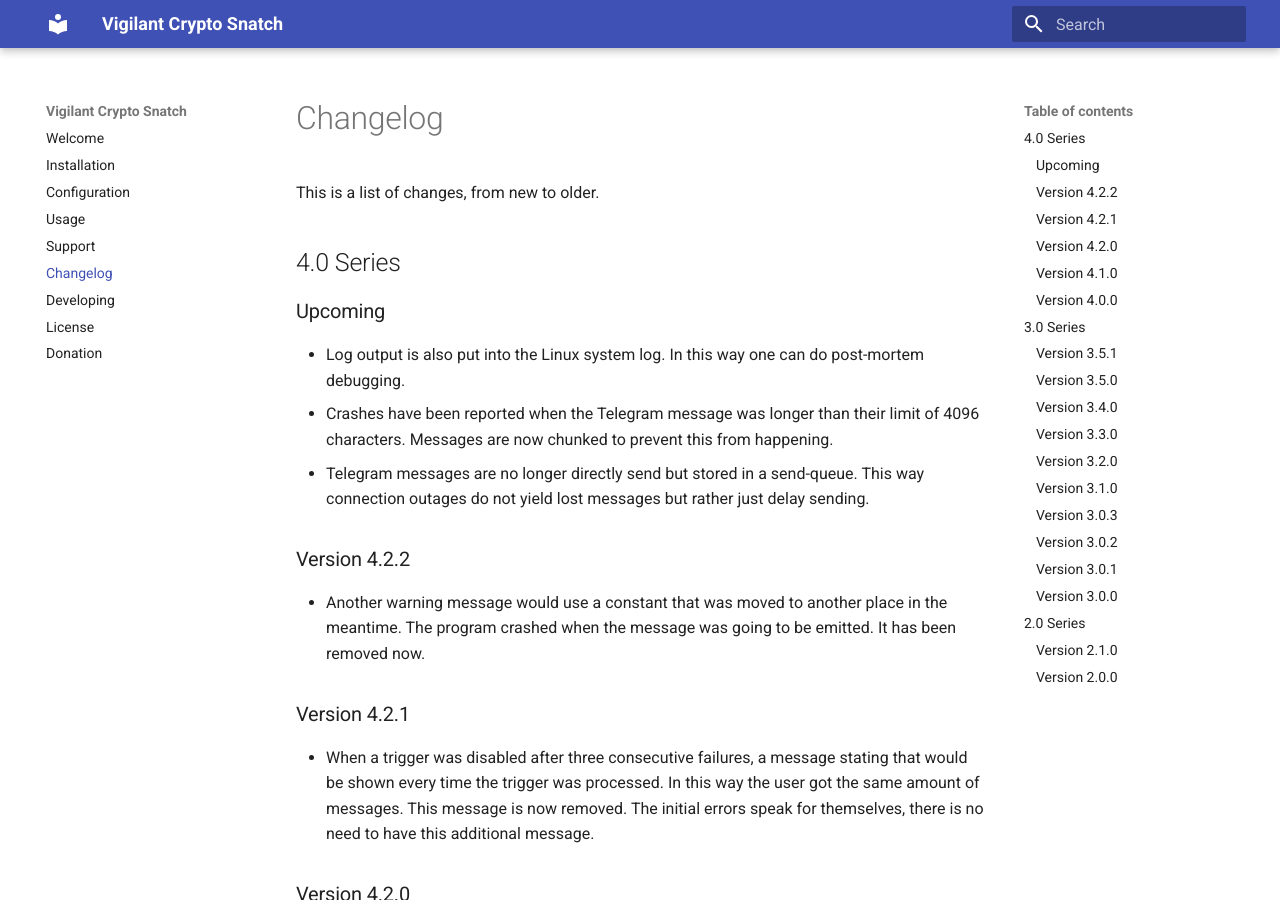
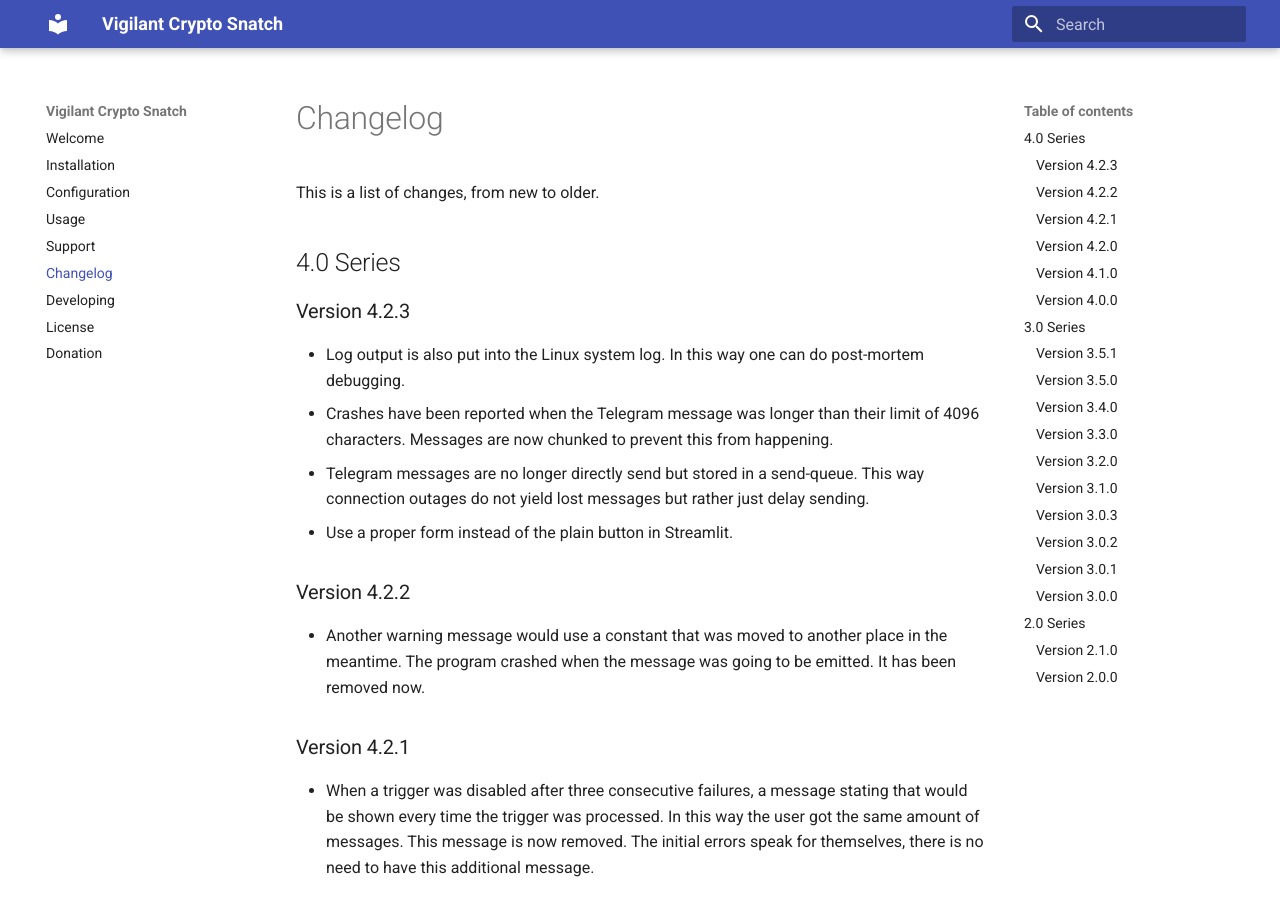
Before and after one commit to martin-ueding/vigilant-crypto-snatch, an MkDocs documentation site: the page built from docs/changelog.md, in a window 1280 px wide and 900 px high. Built offline with MkDocs 1.6.1 and Material for MkDocs 9.7.7, drawn with Linux system fonts in a browser that asks for light colours.

Commit message:
Changelog entry

```diff
--- a/docs/changelog.md
+++ b/docs/changelog.md
@@ -4,11 +4,12 @@ This is a list of changes, from new to older.
 
 ## 4.0 Series
 
-### Upcoming
+### Version 4.2.3
 
 - Log output is also put into the Linux system log. In this way one can do post-mortem debugging.
 - Crashes have been reported when the Telegram message was longer than their limit of 4096 characters. Messages are now chunked to prevent this from happening.
 - Telegram messages are no longer directly send but stored in a send-queue. This way connection outages do not yield lost messages but rather just delay sending.
+- Use a proper form instead of the plain button in Streamlit.
 
 ### Version 4.2.2
 
```
